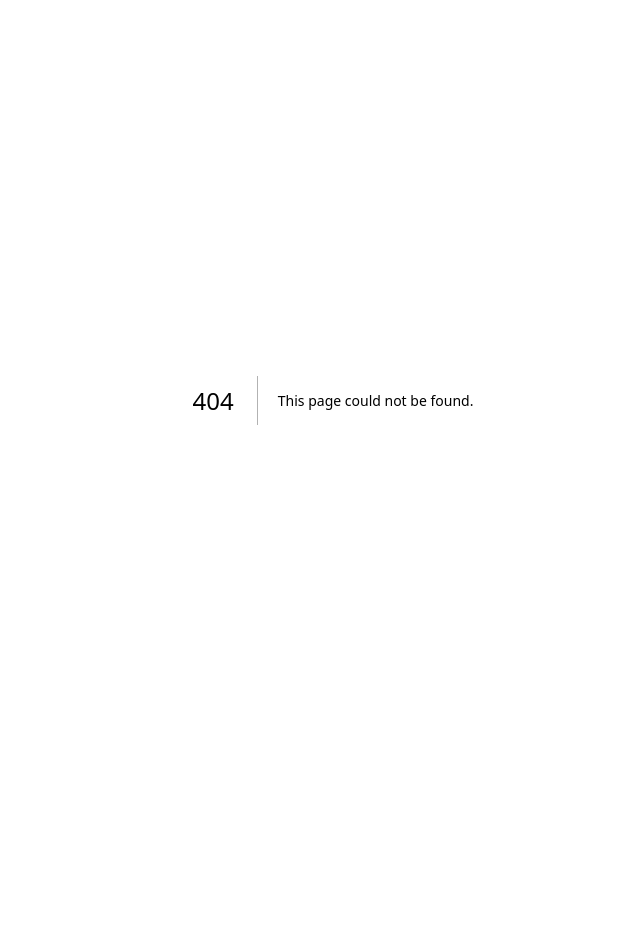
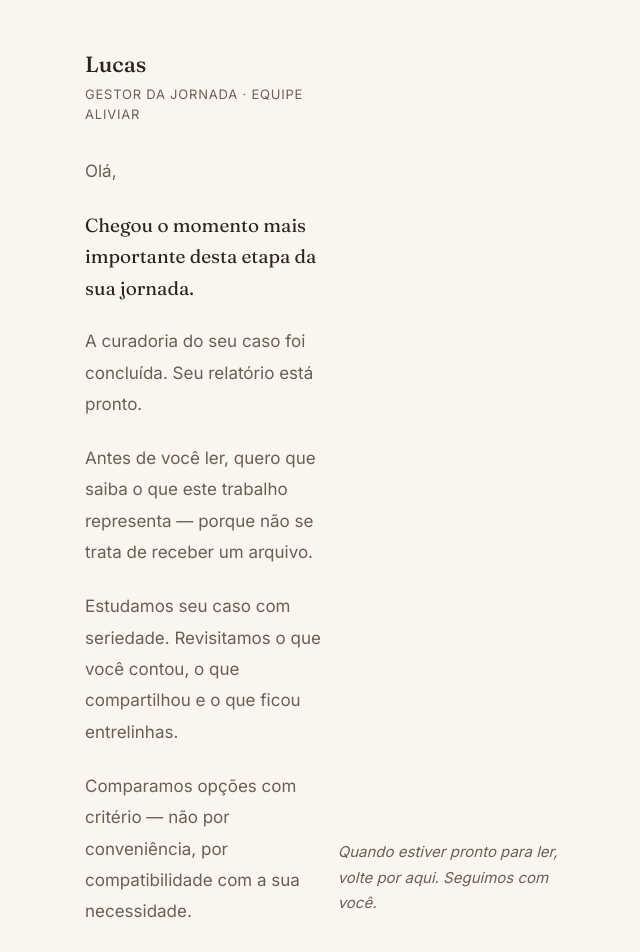
Before and after one commit to barbosacaiopadilha-star/Aliviar-2.0, a Next.js app: page /relatorio in a window 1280 px wide. Before the commit this address had no page. Shown: the top 952 px of the page, without its empty margins (307-947 px from the left). Before the commit the page ends 800 px from the top, so only its background shows below. Built offline with nearby package versions, Linux system fonts and the light colour scheme.

Commit message:
feat: add report ready preparation experience chapter 6

```diff
--- a/src/app/globals.css
+++ b/src/app/globals.css
@@ -698,6 +698,35 @@ a {
   margin-top: 1.75rem;
 }
 
+.report-ready__letter {
+  width: 100%;
+  padding: 0.5rem 0 1rem;
+}
+
+.report-ready__line {
+  margin-top: 1.4rem;
+  font-size: 1.0625rem;
+  line-height: 1.85;
+  color: var(--ink-soft);
+}
+
+.report-ready__line--emphasis {
+  font-family: var(--font-serif);
+  font-size: 1.1875rem;
+  line-height: 1.65;
+  color: var(--ink);
+}
+
+.report-ready__closing {
+  margin-top: 2.5rem;
+  font-size: 0.9375rem;
+  line-height: 1.7;
+  color: var(--ink-soft);
+  font-style: italic;
+  opacity: 0;
+  animation: chapter-letter-in 0.85s cubic-bezier(0.22, 1, 0.36, 1) forwards;
+}
+
 @keyframes conversation-line-in {
   from {
     opacity: 0;
--- /dev/null
+++ b/src/app/relatorio/page.tsx
@@ -0,0 +1,13 @@
+import type { Metadata } from "next";
+
+import { ReportReadyExperience } from "@/components/experience/chapter-six/ReportReadyExperience";
+
+export const metadata: Metadata = {
+  title: "Relatório pronto — Aliviar",
+  description:
+    "A curadoria foi concluída. Um trabalho feito com seriedade para a sua jornada.",
+};
+
+export default function RelatorioPage() {
+  return <ReportReadyExperience />;
+}
--- a/src/components/experience/chapter-five/CurationTimeExperience.tsx
+++ b/src/components/experience/chapter-five/CurationTimeExperience.tsx
@@ -43,6 +43,16 @@ export function CurationTimeExperience({ daysSinceStart }: CurationTimeExperienc
           ))}
         </section>
 
+        {phase === "report_announced" && (
+          <Link
+            href="/relatorio"
+            className="chapter-one__cta conversation__next-chapter chapter-one__letter-line"
+            style={{ animationDelay: `${0.12 + lines.length * 0.2}s` }}
+          >
+            Receber com calma
+          </Link>
+        )}
+
         <p
           className="curation-presence__rest chapter-one__letter-line"
           style={{ animationDelay: `${0.12 + lines.length * 0.2}s` }}
--- a/src/components/experience/chapter-five/curation-time-model.ts
+++ b/src/components/experience/chapter-five/curation-time-model.ts
@@ -4,7 +4,8 @@ export type CurationTimePhase =
   | "return_same_day"
   | "early_days"
   | "deepening"
-  | "sustained";
+  | "sustained"
+  | "report_announced";
 
 export type CurationTimeLine = {
   text: string;
@@ -21,7 +22,8 @@ export function resolveCurationTimePhase(daysSinceStart: number): CurationTimePh
   if (daysSinceStart < 1) return "return_same_day";
   if (daysSinceStart < 3) return "early_days";
   if (daysSinceStart < 7) return "deepening";
-  return "sustained";
+  if (daysSinceStart < 10) return "sustained";
+  return "report_announced";
 }
 
 export function buildCurationTimeGreeting(phase: CurationTimePhase): string {
@@ -34,6 +36,8 @@ export function buildCurationTimeGreeting(phase: CurationTimePhase): string {
       return "Ainda aqui, com o seu caso.";
     case "sustained":
       return "O tempo passou, e seguimos com você.";
+    case "report_announced":
+      return "A curadoria foi concluída.";
   }
 }
 
@@ -116,5 +120,18 @@ export function buildCurationTimeLines(phase: CurationTimePhase): CurationTimeLi
         },
         { text: `Com presença,\n${CURATION_HOST}` },
       ];
+    case "report_announced":
+      return [
+        { text: "Olá," },
+        { text: greeting, emphasis: true },
+        {
+          text: "Seu relatório de curadoria está pronto — um trabalho feito para o seu caso, com o cuidado que este momento pede.",
+          emphasis: true,
+        },
+        {
+          text: "Quando estiver pronto para recebê-lo com calma, estamos aqui.",
+        },
+        { text: `Com presença,\n${CURATION_HOST}` },
+      ];
   }
 }
--- /dev/null
+++ b/src/components/experience/chapter-six/ReportReadyExperience.tsx
@@ -0,0 +1,57 @@
+import Link from "next/link";
+
+import { CURATION_HOST } from "../chapter-four/curation-model";
+import {
+  buildReportReadyClosingNote,
+  buildReportReadyLines,
+} from "./report-ready-model";
+
+export function ReportReadyExperience() {
+  const lines = buildReportReadyLines();
+  const closingNote = buildReportReadyClosingNote();
+
+  return (
+    <div className="chapter-one report-ready">
+      <div className="chapter-one__atmosphere" aria-hidden="true">
+        <div className="chapter-one__glow chapter-one__glow--warm" />
+      </div>
+
+      <main className="chapter-one__main">
+        <section className="report-ready__letter" aria-label="Relatório de curadoria pronto">
+          <p className="curation-presence__host-name">{CURATION_HOST}</p>
+          <p className="curation-presence__host-role">Gestor da jornada · Equipe Aliviar</p>
+
+          {lines.map((line, index) => (
+            <p
+              key={index}
+              className={`report-ready__line chapter-one__letter-line ${
+                line.emphasis ? "report-ready__line--emphasis" : ""
+              } ${line.text.startsWith("Com presença") ? "curation-presence__signoff" : ""}`}
+              style={{ animationDelay: `${0.14 + index * 0.21}s` }}
+            >
+              {line.text.split("\n").map((part, partIndex, parts) => (
+                <span key={partIndex}>
+                  {part}
+                  {partIndex < parts.length - 1 ? <br /> : null}
+                </span>
+              ))}
+            </p>
+          ))}
+        </section>
+
+        <p
+          className="report-ready__closing chapter-one__letter-line"
+          style={{ animationDelay: `${0.14 + lines.length * 0.21}s` }}
+        >
+          {closingNote}
+        </p>
+      </main>
+
+      <footer className="chapter-one__footer">
+        <Link href="/login" className="chapter-one__staff-link">
+          Equipe Aliviar
+        </Link>
+      </footer>
+    </div>
+  );
+}
--- /dev/null
+++ b/src/components/experience/chapter-six/report-ready-model.ts
@@ -0,0 +1,50 @@
+import { CURATION_HOST } from "../chapter-four/curation-model";
+
+export type ReportReadyLine = {
+  text: string;
+  emphasis?: boolean;
+};
+
+export function buildReportReadyLines(): ReportReadyLine[] {
+  return [
+    { text: "Olá," },
+    {
+      text: "Chegou o momento mais importante desta etapa da sua jornada.",
+      emphasis: true,
+    },
+    {
+      text: "A curadoria do seu caso foi concluída. Seu relatório está pronto.",
+    },
+    {
+      text: "Antes de você ler, quero que saiba o que este trabalho representa — porque não se trata de receber um arquivo.",
+    },
+    {
+      text: "Estudamos seu caso com seriedade. Revisitamos o que você contou, o que compartilhou e o que ficou entrelinhas.",
+    },
+    {
+      text: "Comparamos opções com critério — não por conveniência, por compatibilidade com a sua necessidade.",
+    },
+    {
+      text: "Quando o caso pediu, houve discussão técnica entre especialistas da equipe.",
+    },
+    {
+      text: "Cada orientação carrega uma justificativa. Nada foi resposta automática. Nada foi atalho.",
+      emphasis: true,
+    },
+    {
+      text: "Este relatório é um trabalho feito especialmente para você — pensado para a sua jornada, no seu contexto.",
+      emphasis: true,
+    },
+    {
+      text: "Reserve um momento tranquilo para ler. Não há pressa. O conteúdo estará aqui quando você estiver pronto.",
+    },
+    {
+      text: "O protagonista desta história continua sendo você.",
+    },
+    { text: `Com presença,\n${CURATION_HOST}` },
+  ];
+}
+
+export function buildReportReadyClosingNote(): string {
+  return "Quando estiver pronto para ler, volte por aqui. Seguimos com você.";
+}
```
Also changed, not shown: 2 other files (tests, documents, lock files or other folders).
